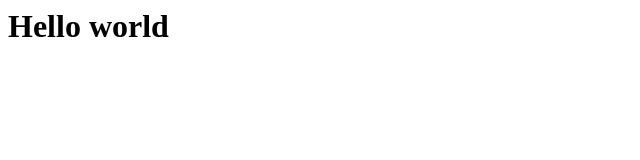
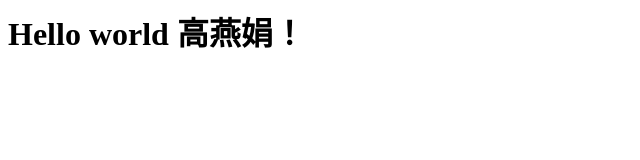
Before and after one commit to sunxm2017/minitools, a plain HTML site: page index.html in a window 1280 px wide. Shown: the whole page, without its empty margins (0-640 px from the left). Drawn offline with Linux system fonts and the light colour scheme.

Commit message:
Update index.html

```diff
--- a/index.html
+++ b/index.html
@@ -1,4 +1,4 @@
 <html>
 
-  <h1>Hello world</h1>
+  <h1>Hello world 高燕娟！</h1>
 </html>
```
